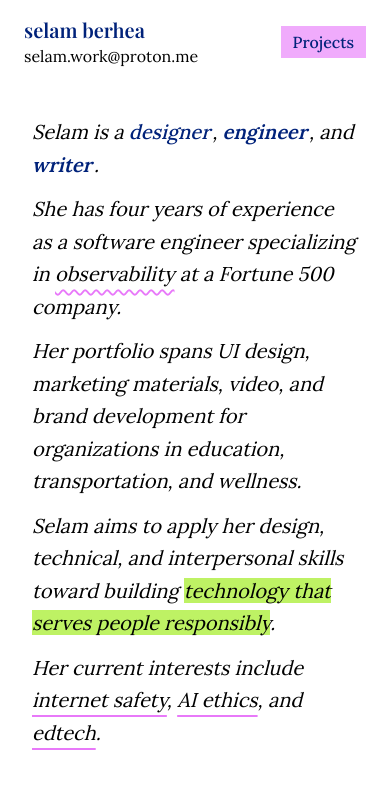
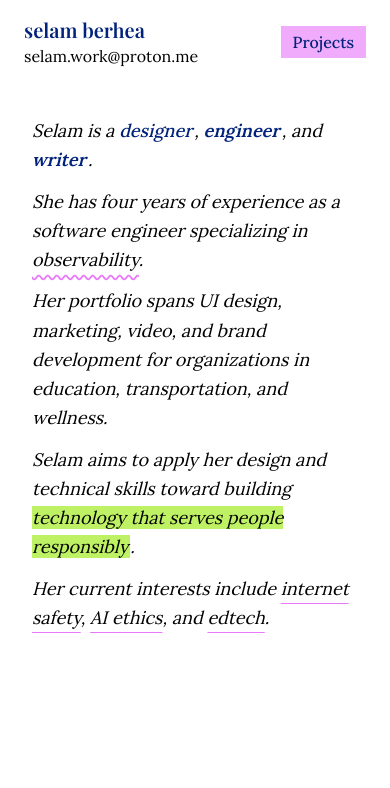
Before and after one commit to sberhea/portfolio, a Next.js app: page / in a window 390 px wide. Shown: the top 788 px of the page. Built offline with nearby package versions, Linux system fonts and the light colour scheme; a web font is replaced by a local one.

Commit message:
chore: change Hero text size for mobile

```diff
--- a/src/components/Hero.tsx
+++ b/src/components/Hero.tsx
@@ -2,19 +2,19 @@ const Hero = ({}) => {
   return (
     <section className="p-4 md:p-8">
       {/* Bio */}
-    <div className="px-4 md:px-8 tracking-normal font-stretch-expanded space-y-3 md:space-y-4 text-xl md:text-2xl leading-relaxed text-black italic">
+    <div className="px-4 md:px-8 tracking-normal font-stretch-expanded space-y-3 md:space-y-4 text-lg md:text-2xl leading-relaxed text-black italic">
 
       <p className="">
       Selam is a <span className="hover:bg-lime-300 pr-0.5 text-blueText font-medium"> designer</span>, <span className="hover:bg-lime-300 pr-0.5 text-blueText font-semibold">engineer</span>, and <span className="hover:bg-lime-300 pr-0.5 text-blueText font-semibold">writer</span>.
       </p>
       <p>
-      She has four years of experience as a software engineer specializing in <span className="decoration-fuchsia-400 underline underline-offset-[8px] decoration-wavy">observability</span> at a Fortune 500 company.
+      She has four years of experience as a software engineer specializing in <span className="decoration-fuchsia-400 underline underline-offset-[8px] decoration-wavy">observability</span>.
       </p>
       <p>
-      Her portfolio spans UI design, marketing materials, video, and brand development for organizations in education, transportation, and wellness.
+      Her portfolio spans UI design, marketing, video, and brand development for organizations in education, transportation, and wellness.
       </p>
       <p>
-      Selam aims to apply her design, technical, and interpersonal skills toward building <span className="bg-lime-300">technology that serves people responsibly</span>.
+      Selam aims to apply her design and technical skills toward building <span className="bg-lime-300 pr-0.5">technology that serves people responsibly</span>.
       </p>
       <p>
       Her current interests include <span className="decoration-fuchsia-400 underline underline-offset-[8px]">internet safety</span>, <span className="decoration-fuchsia-400 underline underline-offset-[8px]">AI ethics</span>, and <span className="decoration-fuchsia-400 underline underline-offset-[8px]">edtech</span>.
```
